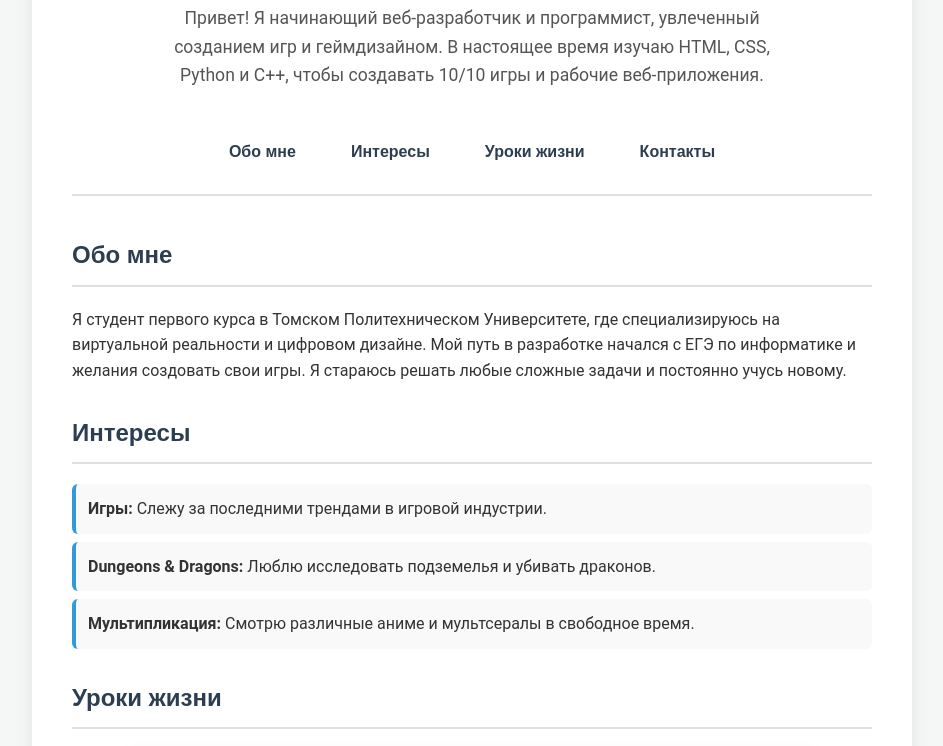
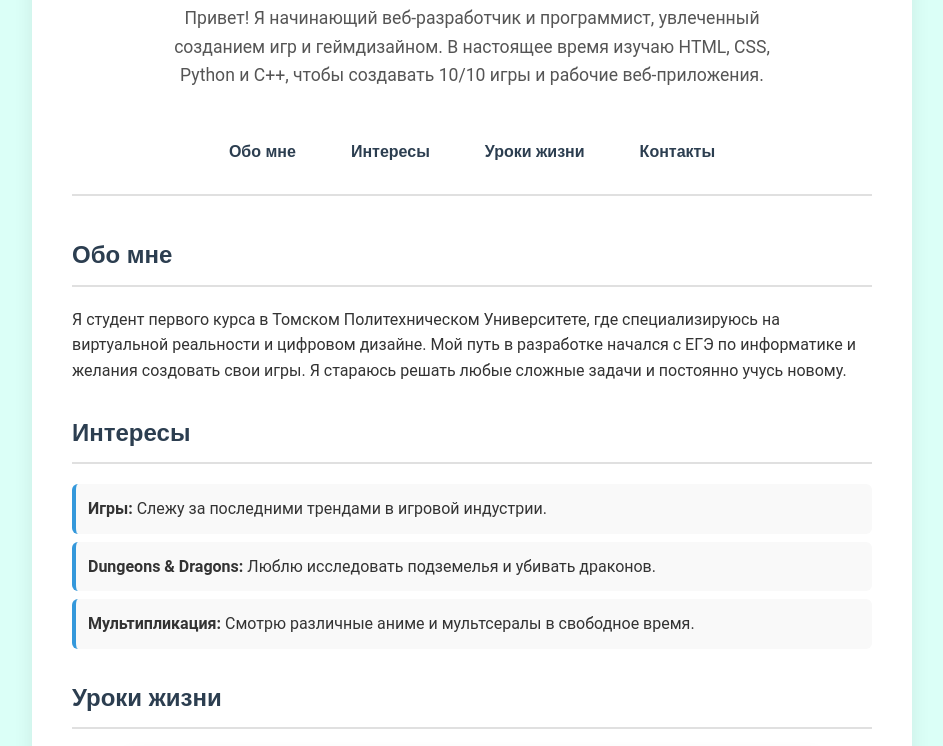
Before and after one commit to Luchokclone10/Literally-me, a plain HTML site: page index.html in a window 1280 px wide. Shown: the part 212-958 px from the top of the page, without its empty margins (168-1111 px from the left). Drawn offline with Linux system fonts and the light colour scheme.

Commit message:
Update cssprimer.css

```diff
--- a/cssprimer.css
+++ b/cssprimer.css
@@ -2,7 +2,7 @@
 body
 {
     font-family: 'Roboto', sans-serif;
-    background-color: #f4f7f6;
+    background-color: #dbfff7;
     color: #333;
     line-height: 1.6;
     margin: 0;
```
